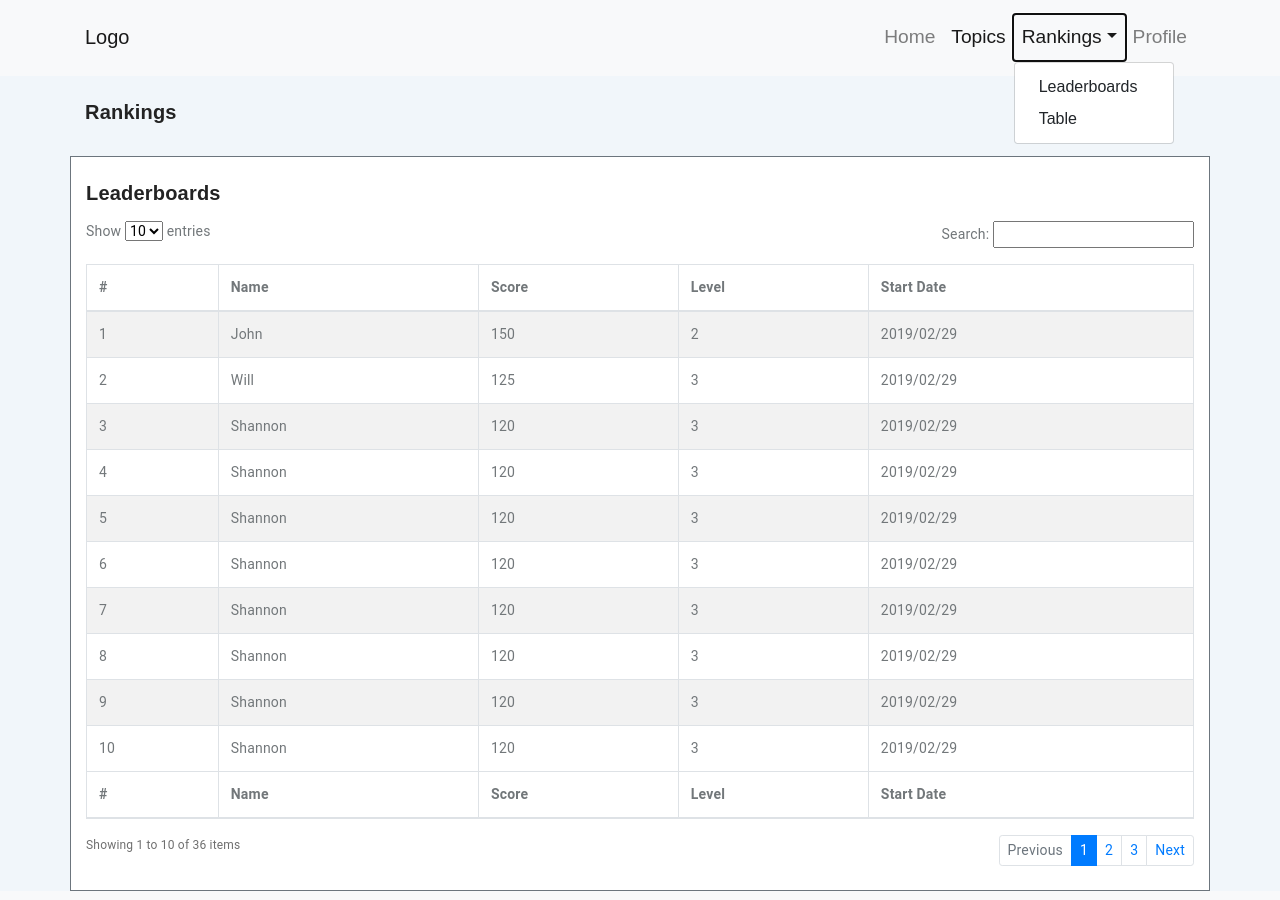
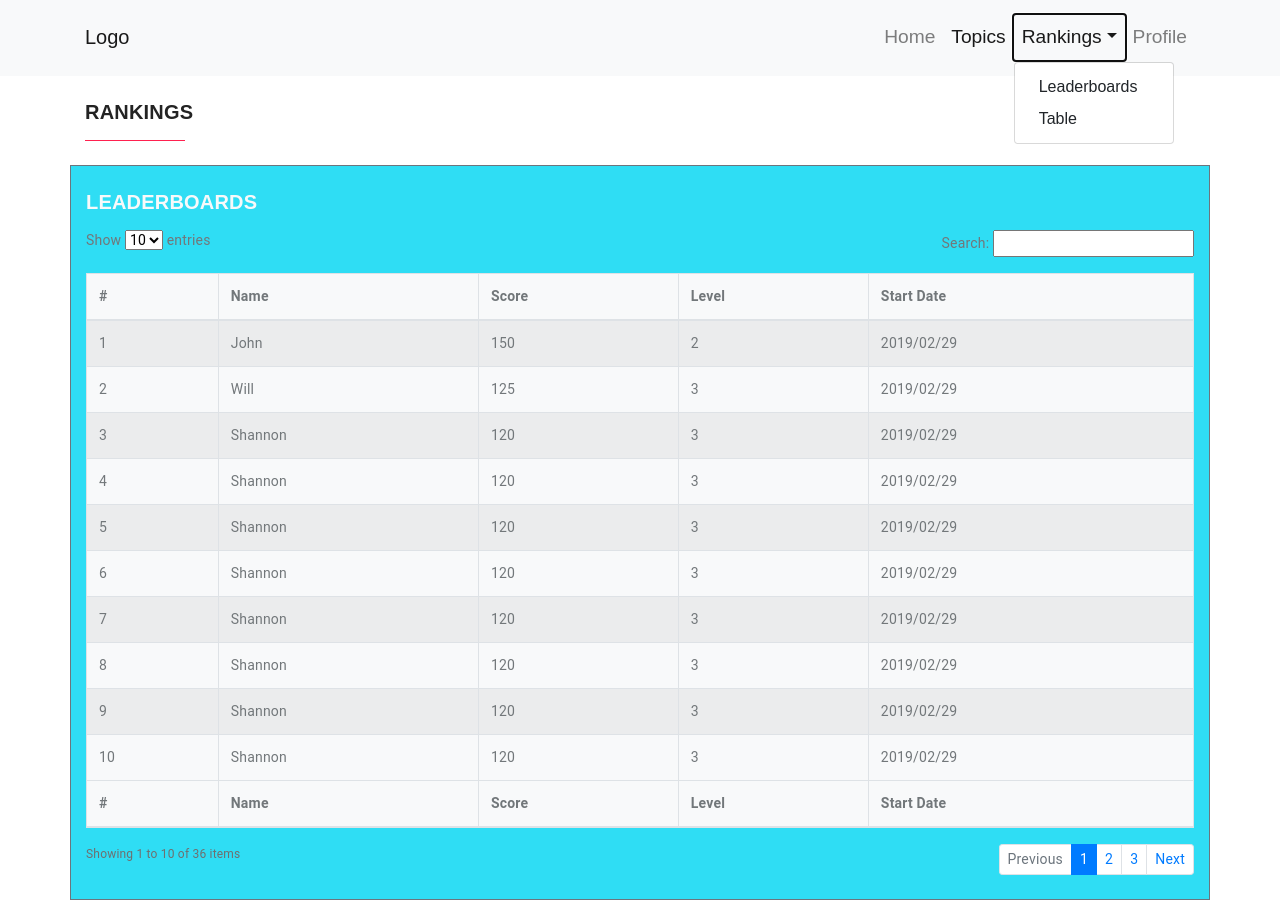
Before and after one commit to AmritPalSingh1/ppbgsfinal, a Django app: page /topics/leaderboards/ in a window 1280 px wide, after a click on "Rankings". Shown: the part 33-933 px from the top of the page. Run offline with Django 3.2, Linux system fonts and the light colour scheme; the visitor is signed in with stand-in values (Sample User, id 1); some libraries are stand-ins or nearby versions.

Commit message:
leadersboard template update

```diff
--- a/jstutorials/static/css/leaderboard.css
+++ /dev/null
@@ -1,31 +0,0 @@
-/* Leaderboard page */
-
-.leaderboard-text {
-  font-size: 14px;
-  color: #72777a;
-  letter-spacing: 0.2px;
-  overflow-x: hidden;
-  font-family: Roboto, -apple-system, system-ui, BlinkMacSystemFont, Segoe UI,
-    Oxygen, Ubuntu, Cantarell, Fira Sans, Droid Sans, Helvetica Neue, Arial,
-    sans-serif;
-  line-height: 1.5;
-}
-
-.bgc-grey-100,
-.bgcH-grey-100:hover {
-  background-color: #f1f6fa !important;
-}
-
-.c-grey-900,
-.cH-grey-900:hover {
-  color: #313435 !important;
-}
-
-.dataTables_wrapper {
-  overflow: hidden;
-  padding-bottom: 5px;
-}
-
-.bg-white {
-  background-color: #fff;
-}
--- a/templates/base.html
+++ b/templates/base.html
@@ -16,7 +16,6 @@
   {% block stylesheet %}
     <link rel="stylesheet" href="{% static 'css/bootstrap.min.css' %}" />
     <link rel="stylesheet" href="{% static 'css/all.css' %}" />
-    <link rel="stylesheet" href="{% static 'css/leaderboard.css' %}" />
   {% endblock %}
 </head>
 
--- a/templates/pages/leaderboards.html
+++ b/templates/pages/leaderboards.html
@@ -1,13 +1,21 @@
 {% extends 'base.html' %} {% load static %} {% block content %}
 
-<div class="bgc-grey-100 leaderboard-text">
-  <div class="container">
-    <h5 class="alt-font text-extra-dark-gray py-4 font-weight-700">Rankings</h5>
-    <div class="">
-      <div class="row border border-secondary bg-white">
+<div class="leaderboard-text">
+    <div class="container py-4">
+      <h5
+        class="text-uppercase alt-font text-extra-dark-gray mb-3 font-weight-700"
+      >
+        Rankings
+      </h5>
+      <span
+        class="separator-line-horrizontal-medium-light2 bg-deep-pink display-table width-100px"
+      ></span>
+    </div>
+    <div class="container">
+      <div class="row border border-secondary bg-blue">
         <div class="col-md-12">
           <h5 class="alt-font text-extra-dark-gray pt-4 pb-2 font-weight-700">
-            Leaderboards
+            <span class="text-light text-uppercase"> Leaderboards</span>
           </h5>
           <div class="d-flex mb-2">
             <label class="mr-auto">
@@ -21,7 +29,7 @@
             </label>
             <label for="">Search: <input type="text"/></label>
           </div>
-          <table class="table table-striped table-bordered">
+          <table class="table table-striped table-bordered bg-light">
             <thead>
               <tr>
                 <th>#</th>
@@ -123,8 +131,12 @@
                 <li class="page-item active">
                   <a class="page-link" href="#">1</a>
                 </li>
-                <li class="page-item"><a class="page-link" href="#">2</a></li>
-                <li class="page-item"><a class="page-link" href="#">3</a></li>
+                <li class="page-item">
+                  <a class="page-link" href="#">2</a>
+                </li>
+                <li class="page-item">
+                  <a class="page-link" href="#">3</a>
+                </li>
                 <li class="page-item">
                   <a class="page-link" href="#">Next</a>
                 </li>
@@ -135,6 +147,5 @@
       </div>
     </div>
   </div>
-</div>
 
 {% endblock %}
--- a/topics/views.py
+++ b/topics/views.py
@@ -71,7 +71,7 @@ def videos(request):
         topic_name = request.GET['topic_name']
 
     # Fetch current topic
-    topic = Topic.objects.get(topicName=topic_name)
+    topic = get_object_or_404(Topic, topicName=topic_name)
 
     # Fetch all the videos related to current topic
     videos = Video.objects.filter(topic=topic)
@@ -116,7 +116,7 @@ def notes(request):
         topic_name = request.GET['topic_name']
 
     # Fetch current topic
-    topic = Topic.objects.get(topicName=topic_name)
+    topic = get_object_or_404(Topic, topicName=topic_name)
 
     # Fetch current topic's pdf
     pdf = Pdf.objects.get(topic=topic)
@@ -204,7 +204,7 @@ def quiz(request):
                 messages.error(request, 'Incorrect answer :(')
 
     # Fetch current topic
-    topic = Topic.objects.get(topicName=topic_name)
+    topic = get_object_or_404(Topic, topicName=topic_name)
 
     # Fetching all the questions of current topic
     questions = Question.objects.filter(topic=topic)
@@ -256,7 +256,7 @@ def questions(request):
         topic_name = request.GET['topic_name']
 
     # Fetch current topic
-    topic = Topic.objects.get(topicName=topic_name)
+    topic = get_object_or_404(Topic, topicName=topic_name)
 
     # if user posts a question
     if 'question' in request.POST:
@@ -305,7 +305,7 @@ def question(request):
         topic_name = request.GET['topic_name']
 
     # Fetch current topic
-    topic = Topic.objects.get(topicName=topic_name)
+    topic = get_object_or_404(Topic, topicName=topic_name)
 
     # current question/query
     if 'questionID' in request.GET:
@@ -352,7 +352,7 @@ def challenge(request):
 
 
     # Fetch current topic
-    topic = Topic.objects.get(topicName=topic_name)
+    topic = get_object_or_404(Topic, topicName=topic_name)
 
     # Current challenge
     challenge = Challenge.objects.get(topic=topic, id=ch_id)
```
